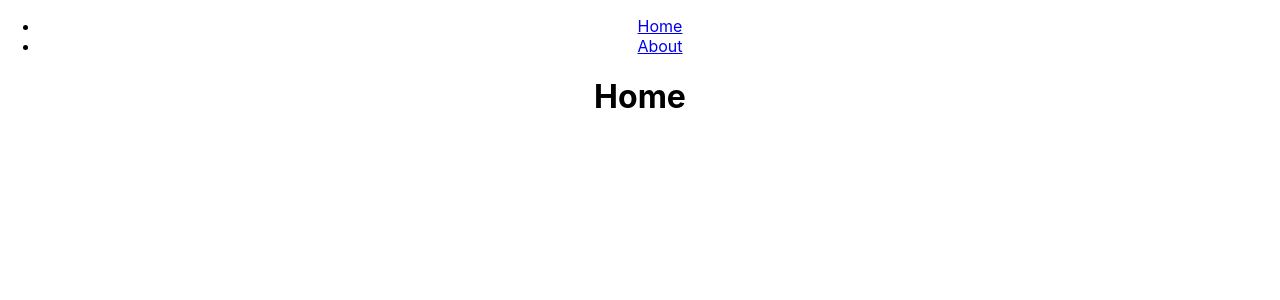
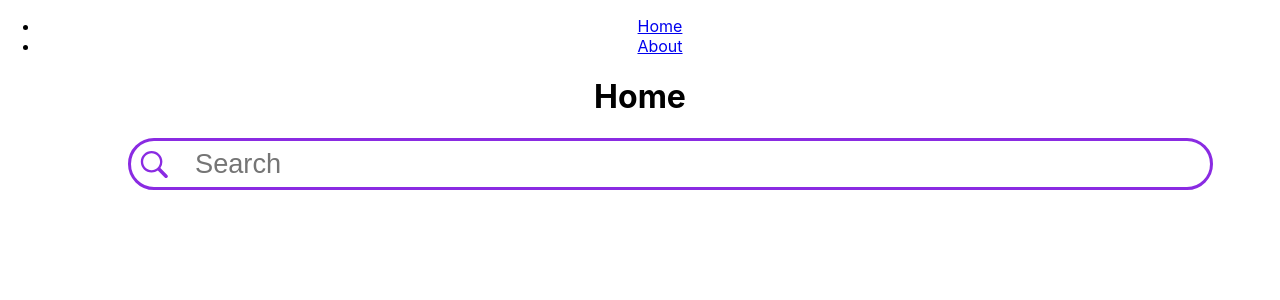
Before and after one commit to OxanaDanilova/rick_and_morty, a React (Create React App) app in the folder react-components/: page / in a window 1280 px wide. Shown: the top 300 px of the page. Built offline with nearby package versions, Linux system fonts and the light colour scheme.

Commit message:
feat: create SearchBar component

```diff
--- a/react-components/package.json
+++ b/react-components/package.json
@@ -19,6 +19,7 @@
     "prettier": "^2.7.1",
     "react": "^18.2.0",
     "react-dom": "^18.2.0",
+    "react-icons": "^4.4.0",
     "react-router": "^6.4.1",
     "react-router-dom": "^6.4.1",
     "react-scripts": "5.0.1",
--- a/react-components/src/App.tsx
+++ b/react-components/src/App.tsx
@@ -1,8 +1,8 @@
 import React from 'react';
 import { BrowserRouter as Router, Routes, Route, NavLink } from 'react-router-dom';
-import Home from './components/Home/Home';
-import About from './components/About/About';
-import NotFound from './components/NotFound/NotFound';
+import Home from './pages/Home/Home';
+import About from './pages/About/About';
+import NotFound from './pages/NotFound/NotFound';
 import './App.css';
 
 function App() {
--- /dev/null
+++ b/react-components/src/components/SearchBar/SearchBar.css
@@ -0,0 +1,31 @@
+.search-form {
+  width: 80%;
+  margin: 0 auto;
+  position: relative;
+}
+
+.search-form > input {
+  width: 100%;
+  height: 2rem;
+  border: 3px solid blueviolet;
+  border-radius: 2rem;
+  color: rgb(19, 179, 149);
+  padding: 7px 7px 7px 3rem;
+  font-size: 1.7rem;
+}
+
+.search-form > input::placeholder {
+  padding-left: 1rem;
+}
+
+.search-form > input:focus-visible {
+  outline: none;
+}
+
+.search-icon {
+  font-size: 1.8rem;
+  color: blueviolet;
+  position: absolute;
+  top: 0.8rem;
+  left: 0.7rem;
+}
--- /dev/null
+++ b/react-components/src/components/SearchBar/SearchBar.tsx
@@ -0,0 +1,41 @@
+import React, { Component } from 'react';
+import { GoSearch } from 'react-icons/go';
+import './SearchBar.css';
+
+export default class SearchBar extends Component {
+  state = {
+    searchItem: '',
+  };
+
+  componentDidMount() {
+    if (localStorage.getItem('searchItem')) {
+      this.setState({ searchItem: localStorage.getItem('searchItem') });
+    }
+  }
+
+  componentWillUnmount() {
+    localStorage.setItem('searchItem', this.state.searchItem);
+  }
+
+  render() {
+    return (
+      <form
+        className="search-form"
+        onSubmit={(e) => {
+          e.preventDefault();
+        }}
+      >
+        <GoSearch className="search-icon" />
+        <input
+          type="text"
+          value={this.state.searchItem}
+          placeholder="Search"
+          onChange={(e) => {
+            this.setState({ searchItem: e.target.value });
+            console.log('state from change input', this.state.searchItem);
+          }}
+        />
+      </form>
+    );
+  }
+}
--- a/react-components/src/components/Home/Home.tsx
+++ b/react-components/src/pages/Home/Home.tsx
@@ -1,3 +1,4 @@
+import SearchBar from 'components/SearchBar/SearchBar';
 import React, { Component } from 'react';
 
 export default class Home extends Component {
@@ -7,6 +8,9 @@ export default class Home extends Component {
         <header>
           <h1>Home</h1>
         </header>
+        <main>
+          <SearchBar />
+        </main>
       </>
     );
   }
```
Also changed, not shown: react-components/src/pages/About/About.tsx (renamed from react-components/src/components/About/About.tsx), react-components/src/pages/NotFound/NotFound.tsx (renamed from react-components/src/components/NotFound/NotFound.tsx), 1 other file (tests, documents, lock files or other folders).
